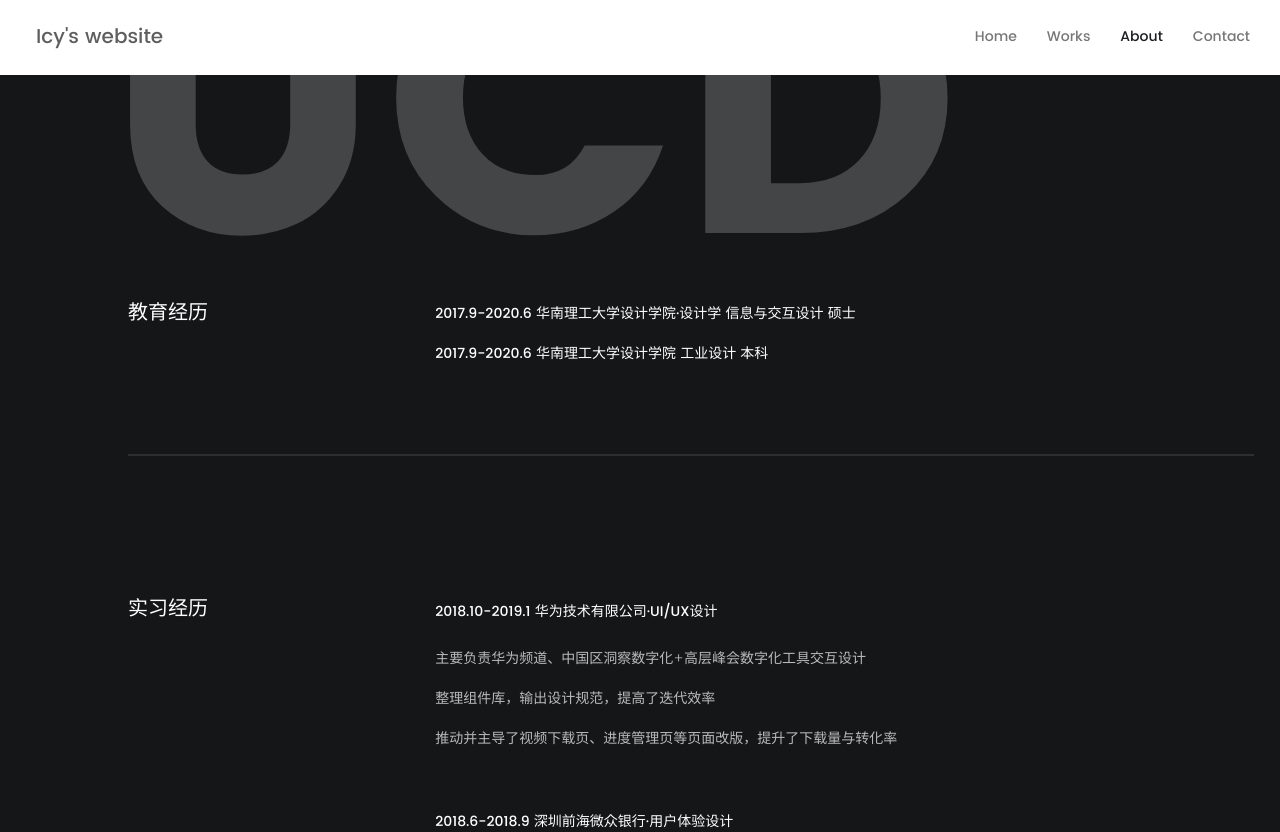
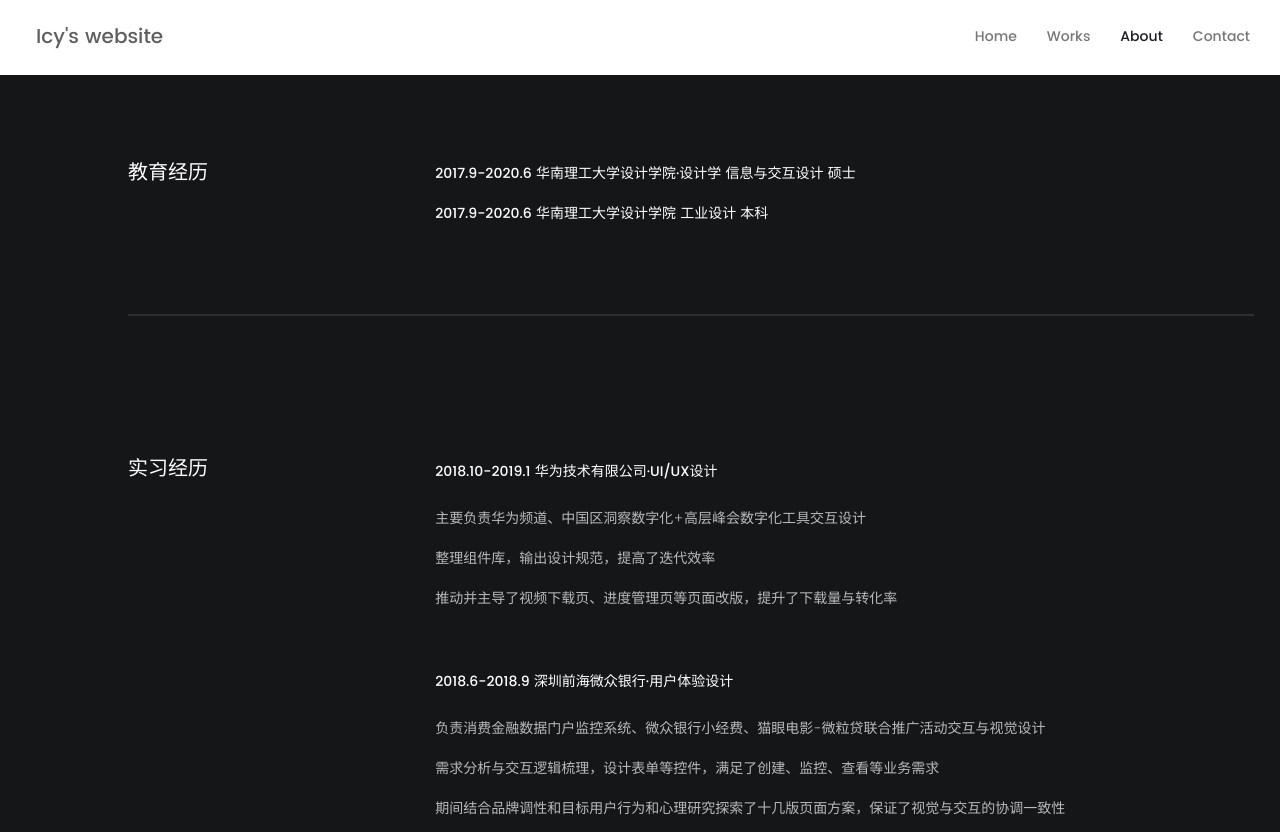
Before and after one commit to Roylence/roylence.github.io, a plain HTML site: page about.html in a window 1280 px wide. Shown: the top 832 px of the page. Drawn offline with Linux system fonts and the light colour scheme.

Commit message:
Update about.css

```diff
--- a/css/about.css
+++ b/css/about.css
@@ -87,7 +87,7 @@ body{
         z-index: 99;
       }
 
-.introduce{
+/*.introduce{
   font-family: Poppins-Bold;
   font-weight: 500px;
   font-size: 30vw;
@@ -96,7 +96,7 @@ body{
   margin-left: 8vw;
   margin-top: 80px;
   line-height: 80px;
-}
+}*/
 .title{
   font-family: Poppins-Medium;
   font-size: 20px;
```
